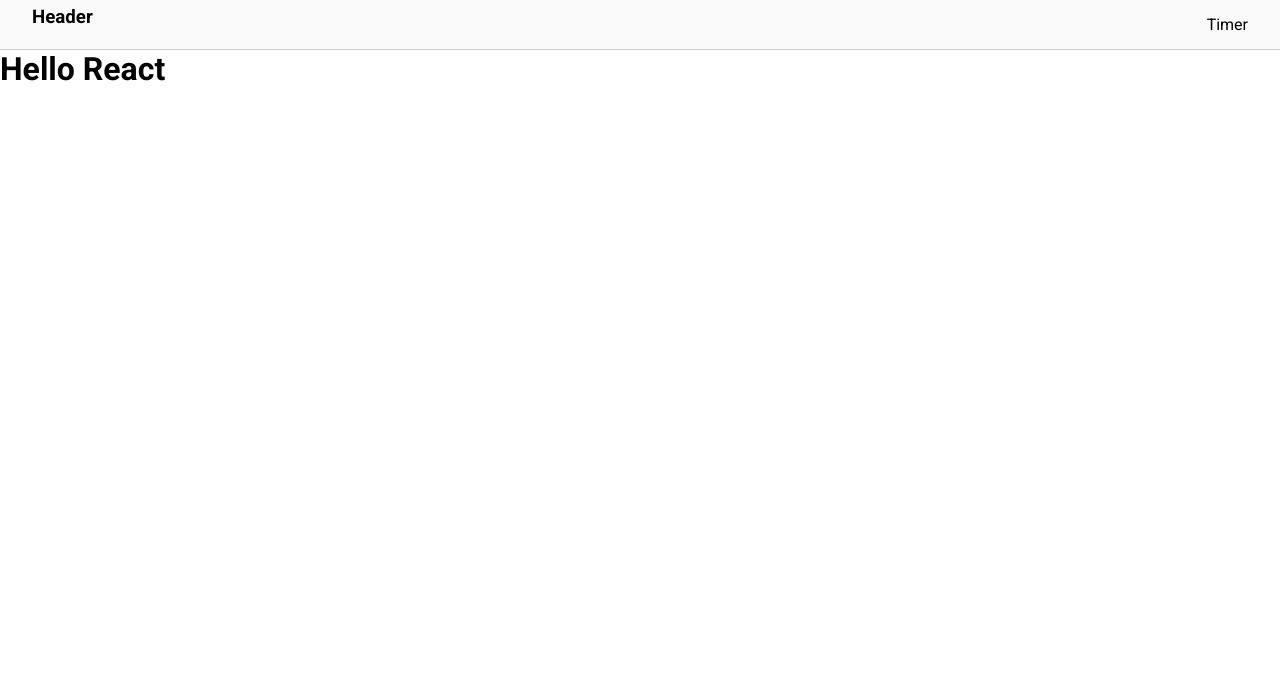
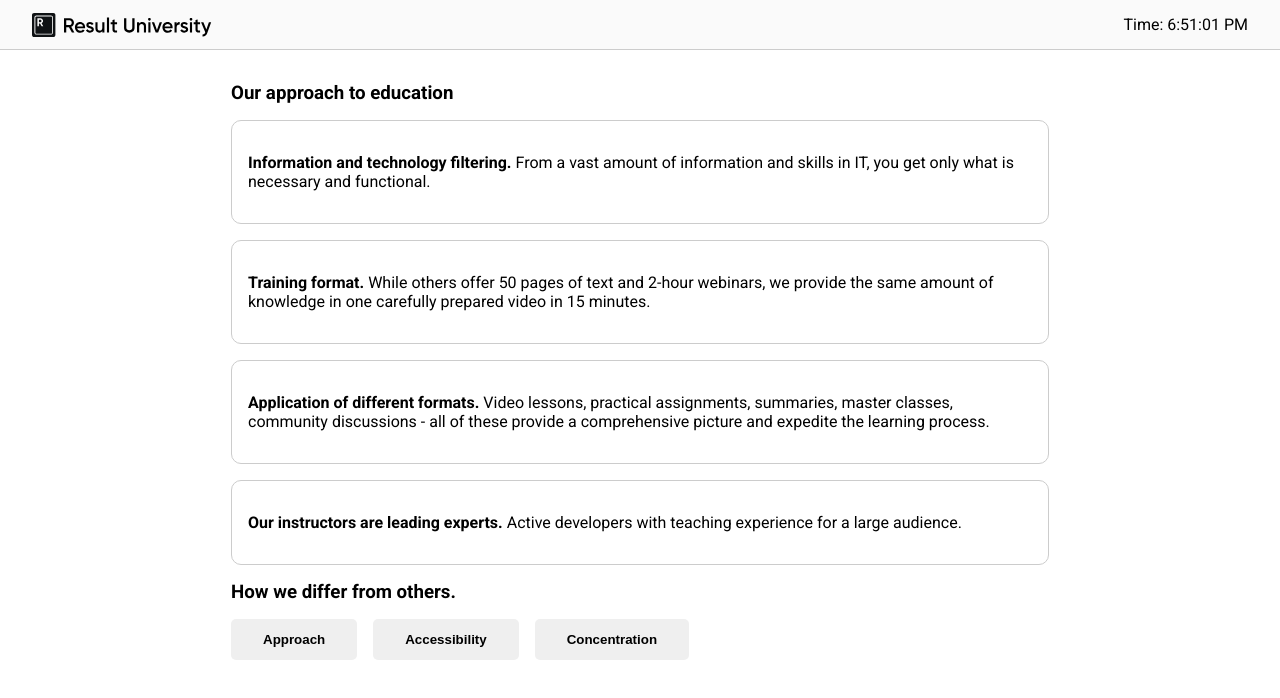
Before and after one commit to eduard7mar/react-test-2612, a React (Vite) app: page / in a window 1280 px wide. Shown: the top 698 px of the page. Built offline with nearby package versions, Linux system fonts and the light colour scheme.

Commit message:
added buttons

```diff
--- a/src/App.jsx
+++ b/src/App.jsx
@@ -1,19 +1,40 @@
-function Header() {
-  return(
-    <header>
-      <h3>Header</h3>
-      <span>Timer</span>
-    </header>
-  )
-}
+import Header from "./components/Header";
+import { ways, differences } from "./data";
+import WayToTeach from "./components/WayToTeach";
+import Button from "./components/Button/Button";
+import { useState } from "react";
 
-function App() {
+export default function App() {
+  const [content, setContent] = useState("Click the button");
+
+  function handleClick(type) {
+    setContent(type);
+  }
+
   return (
     <div>
       <Header />
-      <h1>Hello React</h1>
+      <main>
+        <section>
+          <h3>Our approach to education</h3>
+
+          <ul>
+            <WayToTeach {...ways[0]} />
+            <WayToTeach {...ways[1]} />
+            <WayToTeach {...ways[2]} />
+            <WayToTeach {...ways[3]} />
+          </ul>
+        </section>
+        <section>
+          <h3>How we differ from others.</h3>
+
+          <Button onClick={() => handleClick("way")}>Approach</Button>
+          <Button onClick={() => handleClick("easy")}>Accessibility</Button>
+          <Button onClick={() => handleClick("program")}>Concentration</Button>
+
+          <p>{differences[content]}</p>
+        </section>
+      </main>
     </div>
-  )
+  );
 }
-
-export default App
--- /dev/null
+++ b/src/components/Button/Button.css
@@ -0,0 +1,18 @@
+.button {
+    padding: 0.8rem 2rem;
+    border: none;
+    border-radius: 5px;
+    cursor: pointer;
+    transition: all 0.8s;
+    font-weight: bold;
+    margin-right: 1rem;
+}
+
+.button:hover {
+    opacity: 0.8;
+}
+
+.button.active {
+    background: #3e6ae1;
+    color: #fff;
+}
--- /dev/null
+++ b/src/components/Button/Button.jsx
@@ -0,0 +1,5 @@
+import "./Button.css";
+
+export default function Button({ children, onClick }) {
+    return <button className="button" onClick={onClick}>{ children }</button>
+}
--- a/src/components/Header.jsx
+++ b/src/components/Header.jsx
@@ -0,0 +1,15 @@
+import logo from "/logo-name.svg";
+import { useState } from "react";
+
+export default function Header() {
+    const [now, setNow] = useState(new Date());
+
+    setInterval(() => setNow(new Date()), 1000);
+
+    return(
+      <header>
+        <img src={logo} alt={"Result"} />
+        <span>Time: {now.toLocaleTimeString()}</span>
+      </header>
+    )
+  }
--- /dev/null
+++ b/src/components/WayToTeach.jsx
@@ -0,0 +1,9 @@
+export default function WayToTeach({ title, description }) {
+  return (
+    <li>
+      <p>
+        <strong>{title}</strong> {description}
+      </p>
+    </li>
+  );
+}
--- a/src/data.js
+++ b/src/data.js
@@ -1,29 +1,29 @@
 export const ways = [
   {
-    title: 'Фильтрация информации и технологий.',
+    title: "Information and technology filtering.",
     description:
-      'Из огромного количества информации и навыков в IT, вы получаете только то, что необходимо и работает.',
+      "From a vast amount of information and skills in IT, you get only what is necessary and functional.",
   },
   {
-    title: 'Формат обучения.',
+    title: "Training format.",
     description:
-      'Пока другие предлагают 50 страниц текста и вебинары по 2 часа, мы даем вам тот же объем знаний в одном тщательно подготовленном видео за 15 минут.',
+      "While others offer 50 pages of text and 2-hour webinars, we provide the same amount of knowledge in one carefully prepared video in 15 minutes.",
   },
   {
-    title: 'Применение разных форматов.',
+    title: "Application of different formats.",
     description:
-      'Видео-уроки, практические задания, конспекты, мастер-классы, обсуждения в сообществе — все это дает полноценную картину и ускоряет процесс обучения.',
+      "Video lessons, practical assignments, summaries, master classes, community discussions - all of these provide a comprehensive picture and expedite the learning process.",
   },
   {
-    title: 'Наши преподаватели ведущие специалисты',
+    title: "Our instructors are leading experts.",
     description:
-      'VK, Avito, Тинькофф, Kaspersky — действующие разработчики с опытом преподавания для большой аудитории.',
+      "Active developers with teaching experience for a large audience.",
   },
-]
+];
 
 export const differences = {
-  way: 'Узконаправленный подход. Учим только фронтенду, поэтому вы получаете именно те знания, за которыми пришли.',
-  easy: 'Доступность обучения. Простыми словами объясняем сложные темы на понятных примерах.',
+  way: "Specialized approach. We focus solely on frontend, so you acquire exactly the knowledge you came for.",
+  easy: "Accessibility of learning. We explain complex topics in simple terms using understandable examples.",
   program:
-    'Концентрация знаний. Например, модуль «HTML&CSS» даст вам столько же умений и навыков, как и 6 месяцев обучения по этой программе в госуниверситете.',
-}
+    'Knowledge concentration. For instance, the "HTML&CSS" module will provide you with the same skills and expertise as 6 months of training in this program at a state university.',
+};
```
